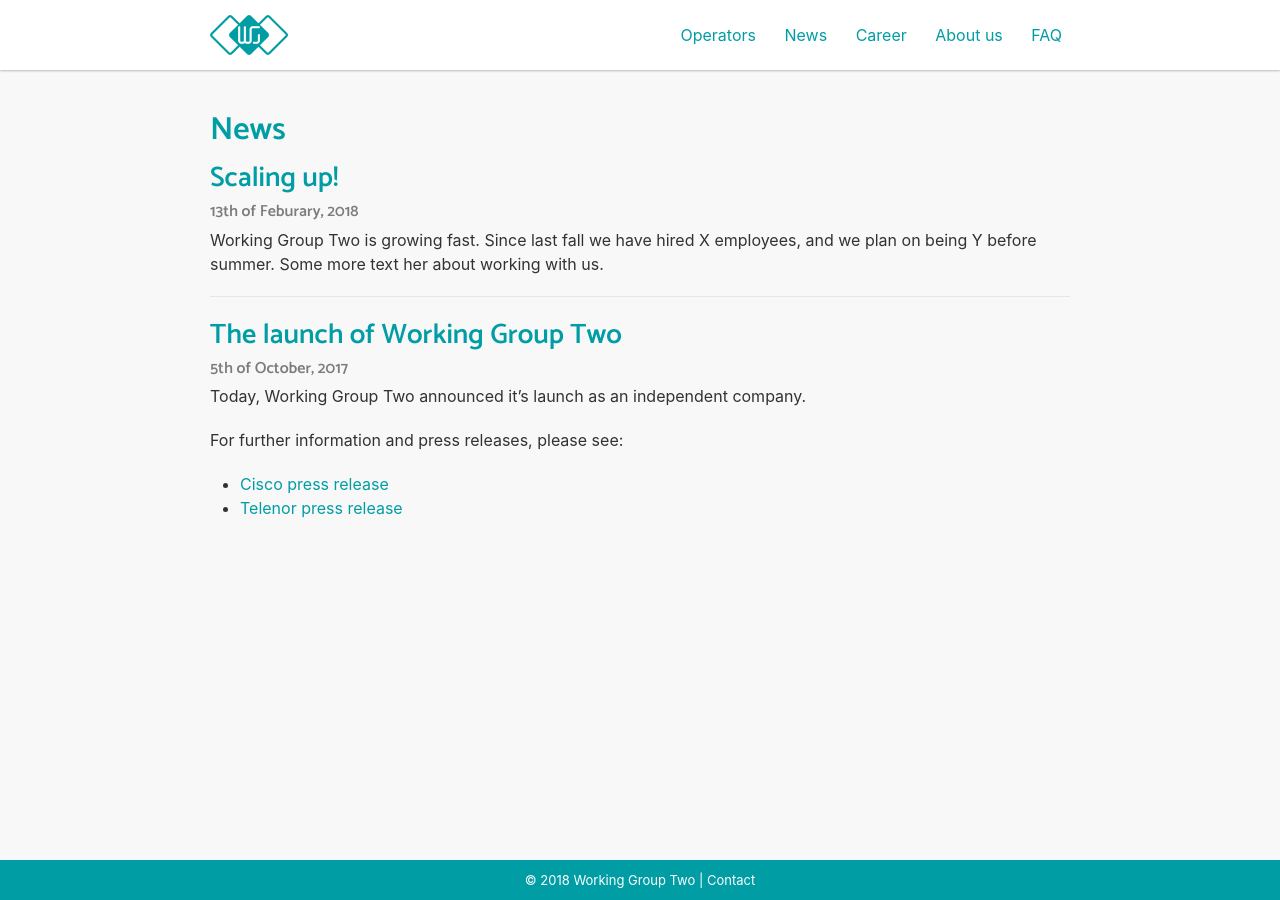
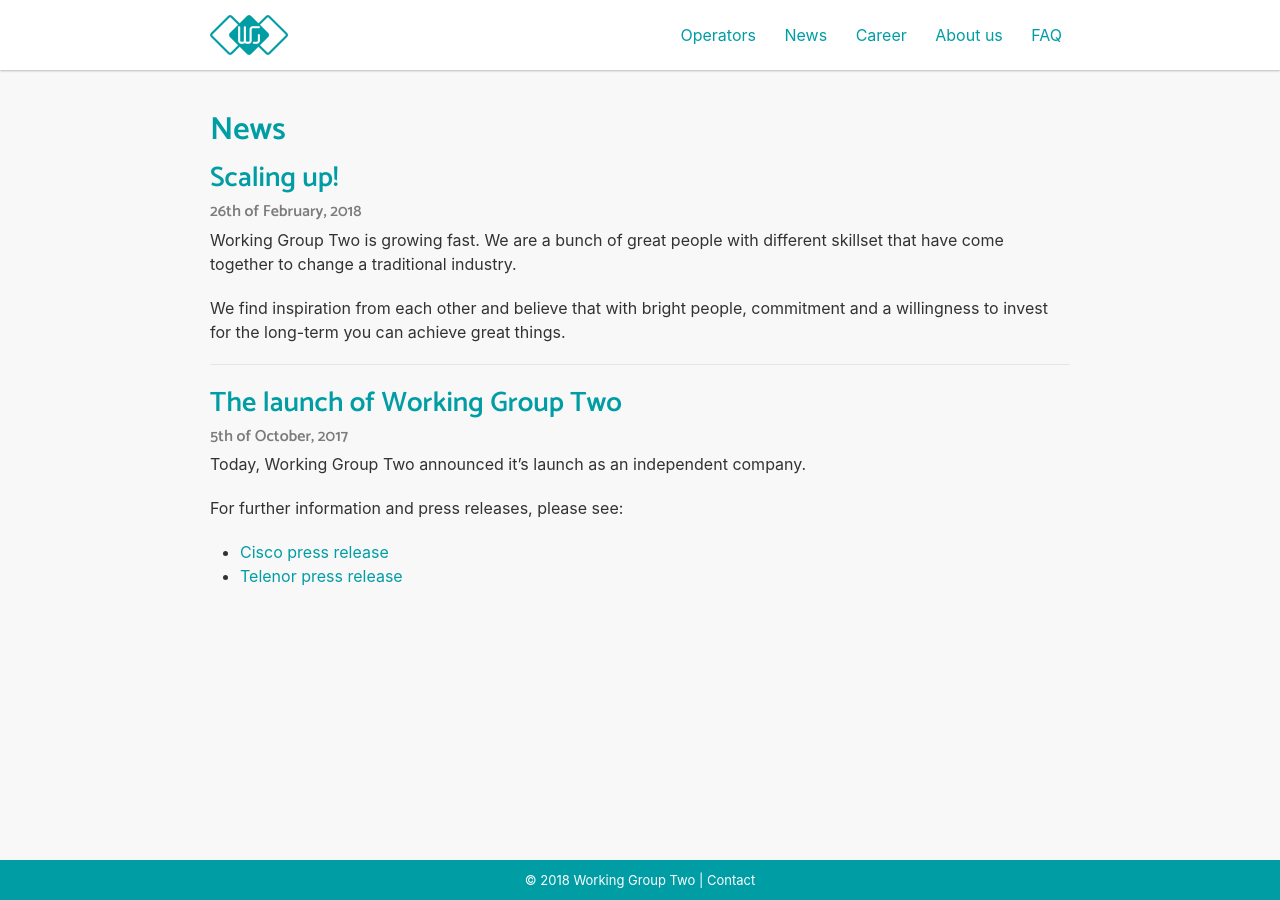
Before and after one commit to working-group-two/engineering-blog, a Jekyll site: the page built from pages/news.md, in a window 1280 px wide. Built offline with Jekyll 4.4.1, drawn with Linux system fonts in a browser that asks for light colours; nearby versions of some CDN libraries.

Commit message:
Update news.md (#1)
* Update news.md

```diff
--- a/pages/news.md
+++ b/pages/news.md
@@ -7,9 +7,11 @@
 # News
 
 ## Scaling up!
-### 13th of Feburary, 2018
+### 26th of February, 2018
 
-Working Group Two is growing fast. Since last fall we have hired X employees, and we plan on being Y before summer. Some more text her about working with us.
+Working Group Two is growing fast. We are a bunch of great people with different skillset that have come together to change a traditional industry.
+
+We find inspiration from each other and believe that with bright people, commitment and a willingness to invest for the long-term you can achieve great things.
 
 ---
 
```
